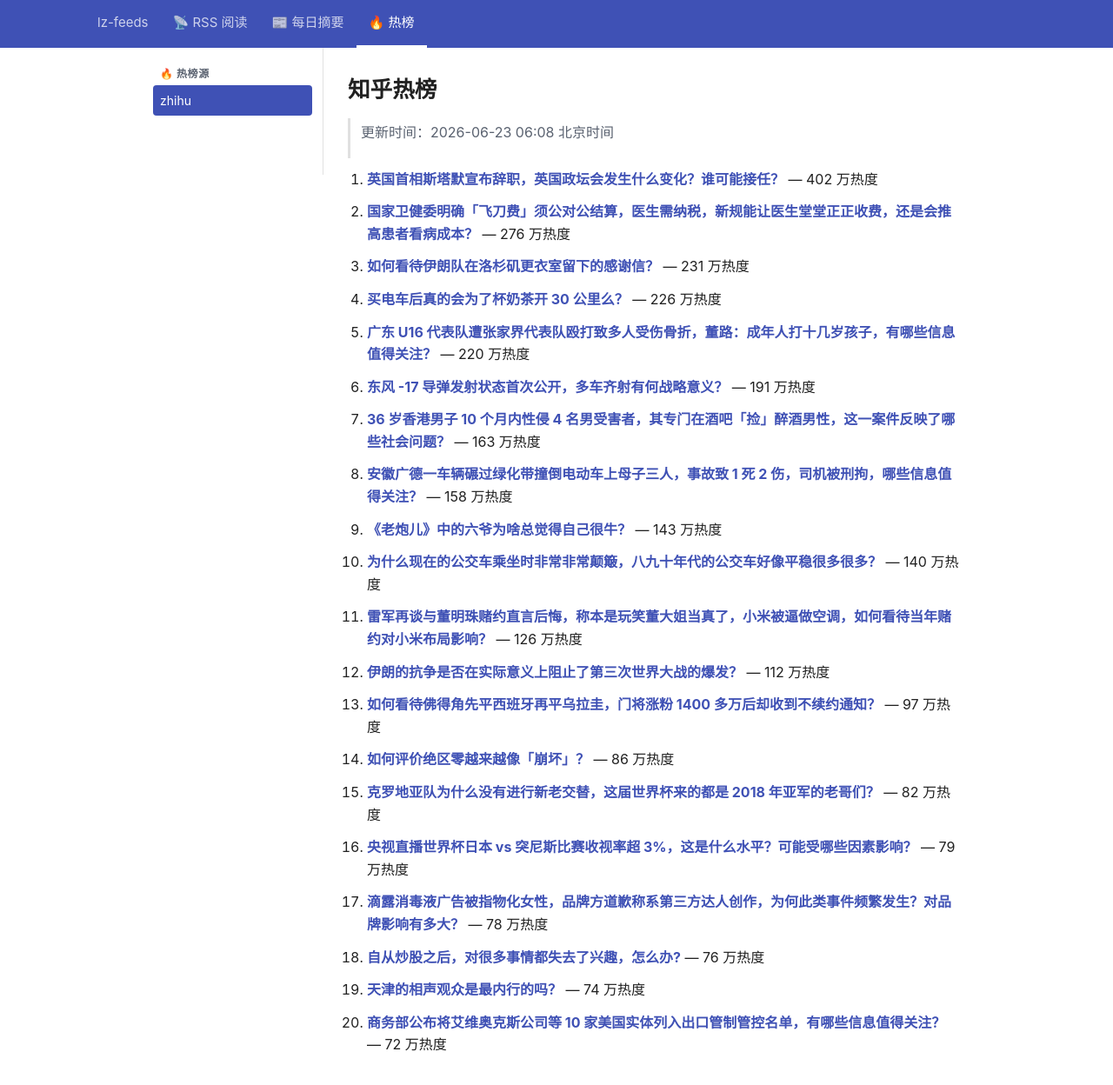
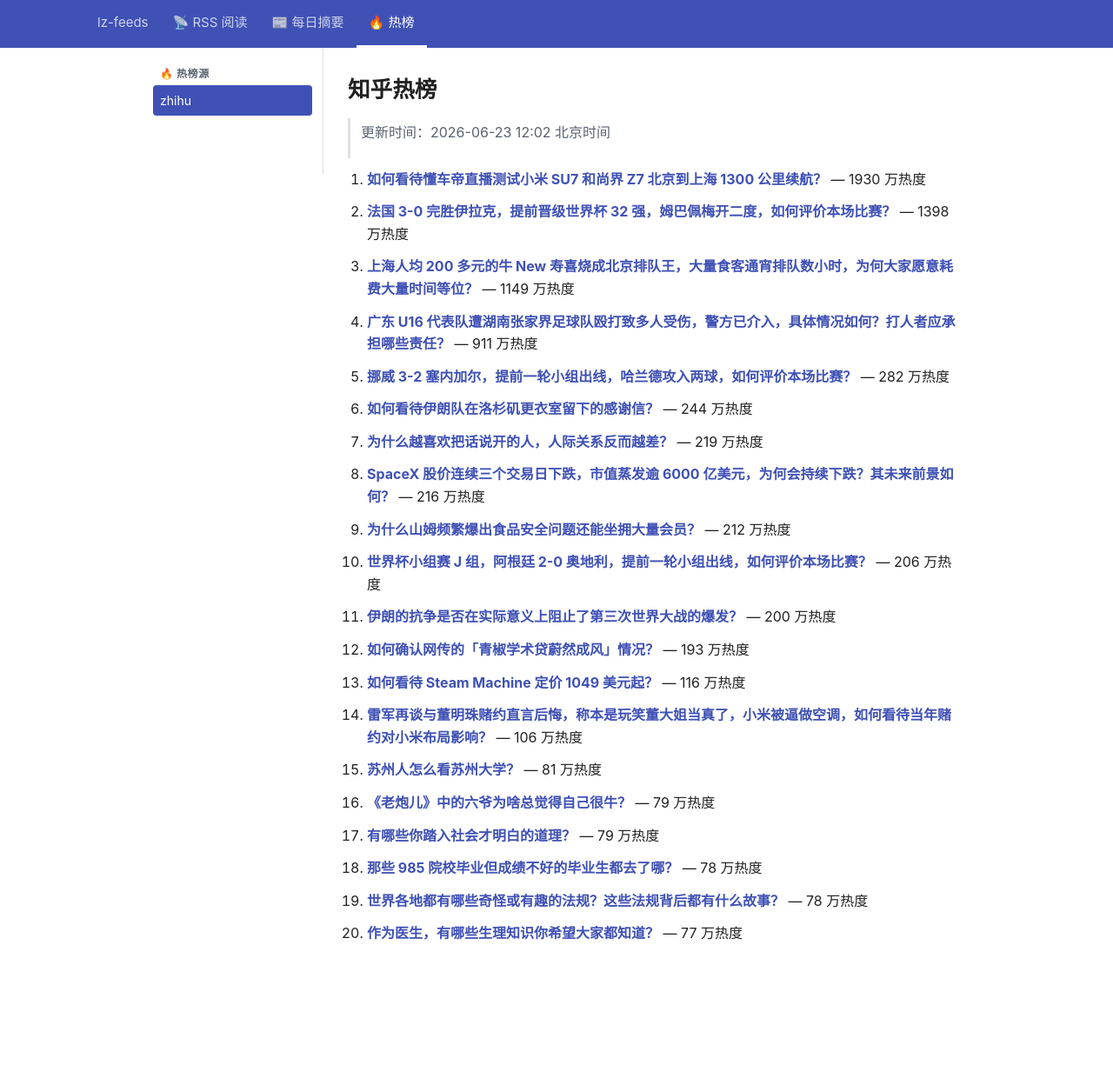
Before and after one commit to lizhang0101/lz-feeds, a Jekyll site: the page built from _hotlist/zhihu.md, in a window 1280 px wide and 1279 px high. Shown: the top 1248 px of the window at 87% size. Built offline with Jekyll 4.4.1, drawn with Linux system fonts in a browser that asks for light colours.

Commit message:
hotlist: 2026-06-23T04:02Z

```diff
--- a/_hotlist/zhihu.md
+++ b/_hotlist/zhihu.md
@@ -1,48 +1,48 @@
 ---
-updated: 2026-06-23 06:08 北京时间
+updated: 2026-06-23 12:02 北京时间
 count: 20
 ---
 
 # 知乎热榜
 
-> 更新时间：2026-06-23 06:08 北京时间
+> 更新时间：2026-06-23 12:02 北京时间
 
-1. **[英国首相斯塔默宣布辞职，英国政坛会发生什么变化？谁可能接任？](https://www.zhihu.com/question/2052429865199088269)** — 402 万热度
+1. **[如何看待懂车帝直播测试小米 SU7 和尚界 Z7 北京到上海 1300 公里续航？](https://www.zhihu.com/question/2052352706862388110)** — 1930 万热度
 
-2. **[国家卫健委明确「飞刀费」须公对公结算，医生需纳税，新规能让医生堂堂正正收费，还是会推高患者看病成本？](https://www.zhihu.com/question/2051242460555244099)** — 276 万热度
+2. **[法国 3-0 完胜伊拉克，提前晋级世界杯 32 强，姆巴佩梅开二度，如何评价本场比赛？](https://www.zhihu.com/question/2052453821125582926)** — 1398 万热度
 
-3. **[如何看待伊朗队在洛杉矶更衣室留下的感谢信？](https://www.zhihu.com/question/2052442119843701055)** — 231 万热度
+3. **[上海人均 200 多元的牛 New 寿喜烧成北京排队王，大量食客通宵排队数小时，为何大家愿意耗费大量时间等位？](https://www.zhihu.com/question/2052333386123965541)** — 1149 万热度
 
-4. **[买电车后真的会为了杯奶茶开 30 公里么？](https://www.zhihu.com/question/2045104316718043753)** — 226 万热度
+4. **[广东 U16 代表队遭湖南张家界足球队殴打致多人受伤，警方已介入，具体情况如何？打人者应承担哪些责任？](https://www.zhihu.com/question/2052336625666020748)** — 911 万热度
 
-5. **[广东 U16 代表队遭张家界代表队殴打致多人受伤骨折，董路：成年人打十几岁孩子，有哪些信息值得关注？](https://www.zhihu.com/question/2052336625666020748)** — 220 万热度
+5. **[挪威 3-2 塞内加尔，提前一轮小组出线，哈兰德攻入两球，如何评价本场比赛？](https://www.zhihu.com/question/2052454028324204827)** — 282 万热度
 
-6. **[东风 -17 导弹发射状态首次公开，多车齐射有何战略意义？](https://www.zhihu.com/question/2052307955496793109)** — 191 万热度
+6. **[如何看待伊朗队在洛杉矶更衣室留下的感谢信？](https://www.zhihu.com/question/2052442119843701055)** — 244 万热度
 
-7. **[36 岁香港男子 10 个月内性侵 4 名男受害者，其专门在酒吧「捡」醉酒男性，这一案件反映了哪些社会问题？](https://www.zhihu.com/question/2050904911584432937)** — 163 万热度
+7. **[为什么越喜欢把话说开的人，人际关系反而越差？](https://www.zhihu.com/question/2051409013401707352)** — 219 万热度
 
-8. **[安徽广德一车辆碾过绿化带撞倒电动车上母子三人，事故致 1 死 2 伤，司机被刑拘，哪些信息值得关注？](https://www.zhihu.com/question/2052414573844633094)** — 158 万热度
+8. **[SpaceX 股价连续三个交易日下跌，市值蒸发逾 6000 亿美元，为何会持续下跌？其未来前景如何？](https://www.zhihu.com/question/2052610103719760554)** — 216 万热度
 
-9. **[《老炮儿》中的六爷为啥总觉得自己很牛？](https://www.zhihu.com/question/1970374761541505896)** — 143 万热度
+9. **[为什么山姆频繁爆出食品安全问题还能坐拥大量会员？](https://www.zhihu.com/question/2050937341255197579)** — 212 万热度
 
-10. **[为什么现在的公交车乘坐时非常非常颠簸，八九十年代的公交车好像平稳很多很多？](https://www.zhihu.com/question/1931105197586900515)** — 140 万热度
+10. **[世界杯小组赛 J 组，阿根廷 2-0 奥地利，提前一轮小组出线，如何评价本场比赛？](https://www.zhihu.com/question/2052453572957003855)** — 206 万热度
 
-11. **[雷军再谈与董明珠赌约直言后悔，称本是玩笑董大姐当真了，小米被逼做空调，如何看待当年赌约对小米布局影响？](https://www.zhihu.com/question/2052405403254616397)** — 126 万热度
+11. **[伊朗的抗争是否在实际意义上阻止了第三次世界大战的爆发？](https://www.zhihu.com/question/2050890957483202069)** — 200 万热度
 
-12. **[伊朗的抗争是否在实际意义上阻止了第三次世界大战的爆发？](https://www.zhihu.com/question/2050890957483202069)** — 112 万热度
+12. **[如何确认网传的「青椒学术贷蔚然成风」情况？](https://www.zhihu.com/question/2051694476289222238)** — 193 万热度
 
-13. **[如何看待佛得角先平西班牙再平乌拉圭，门将涨粉 1400 多万后却收到不续约通知？](https://www.zhihu.com/question/2052332062351308369)** — 97 万热度
+13. **[如何看待 Steam Machine 定价 1049 美元起？](https://www.zhihu.com/question/2052643077081321839)** — 116 万热度
 
-14. **[如何评价绝区零越来越像「崩坏」？](https://www.zhihu.com/question/2052343829144113184)** — 86 万热度
+14. **[雷军再谈与董明珠赌约直言后悔，称本是玩笑董大姐当真了，小米被逼做空调，如何看待当年赌约对小米布局影响？](https://www.zhihu.com/question/2052405403254616397)** — 106 万热度
 
-15. **[克罗地亚队为什么没有进行新老交替，这届世界杯来的都是 2018 年亚军的老哥们？](https://www.zhihu.com/question/2050898558480380307)** — 82 万热度
+15. **[苏州人怎么看苏州大学？](https://www.zhihu.com/question/50389963)** — 81 万热度
 
-16. **[央视直播世界杯日本 vs 突尼斯比赛收视率超 3%，这是什么水平？可能受哪些因素影响？](https://www.zhihu.com/question/2052060271871353728)** — 79 万热度
+16. **[《老炮儿》中的六爷为啥总觉得自己很牛？](https://www.zhihu.com/question/1970374761541505896)** — 79 万热度
 
-17. **[滴露消毒液广告被指物化女性，品牌方道歉称系第三方达人创作，为何此类事件频繁发生？对品牌影响有多大？](https://www.zhihu.com/question/2051710499239059925)** — 78 万热度
+17. **[有哪些你踏入社会才明白的道理？](https://www.zhihu.com/question/51671791)** — 79 万热度
 
-18. **[自从炒股之后，对很多事情都失去了兴趣，怎么办?](https://www.zhihu.com/question/648057764)** — 76 万热度
+18. **[那些 985 院校毕业但成绩不好的毕业生都去了哪？](https://www.zhihu.com/question/304703381)** — 78 万热度
 
-19. **[天津的相声观众是最内行的吗？](https://www.zhihu.com/question/34123501)** — 74 万热度
+19. **[世界各地都有哪些奇怪或有趣的法规？这些法规背后都有什么故事？](https://www.zhihu.com/question/51851337)** — 78 万热度
 
-20. **[商务部公布将艾维奥克斯公司等 10 家美国实体列入出口管制管控名单，有哪些信息值得关注？](https://www.zhihu.com/question/2052316614541027284)** — 72 万热度
+20. **[作为医生，有哪些生理知识你希望大家都知道？](https://www.zhihu.com/question/393036219)** — 77 万热度
```
